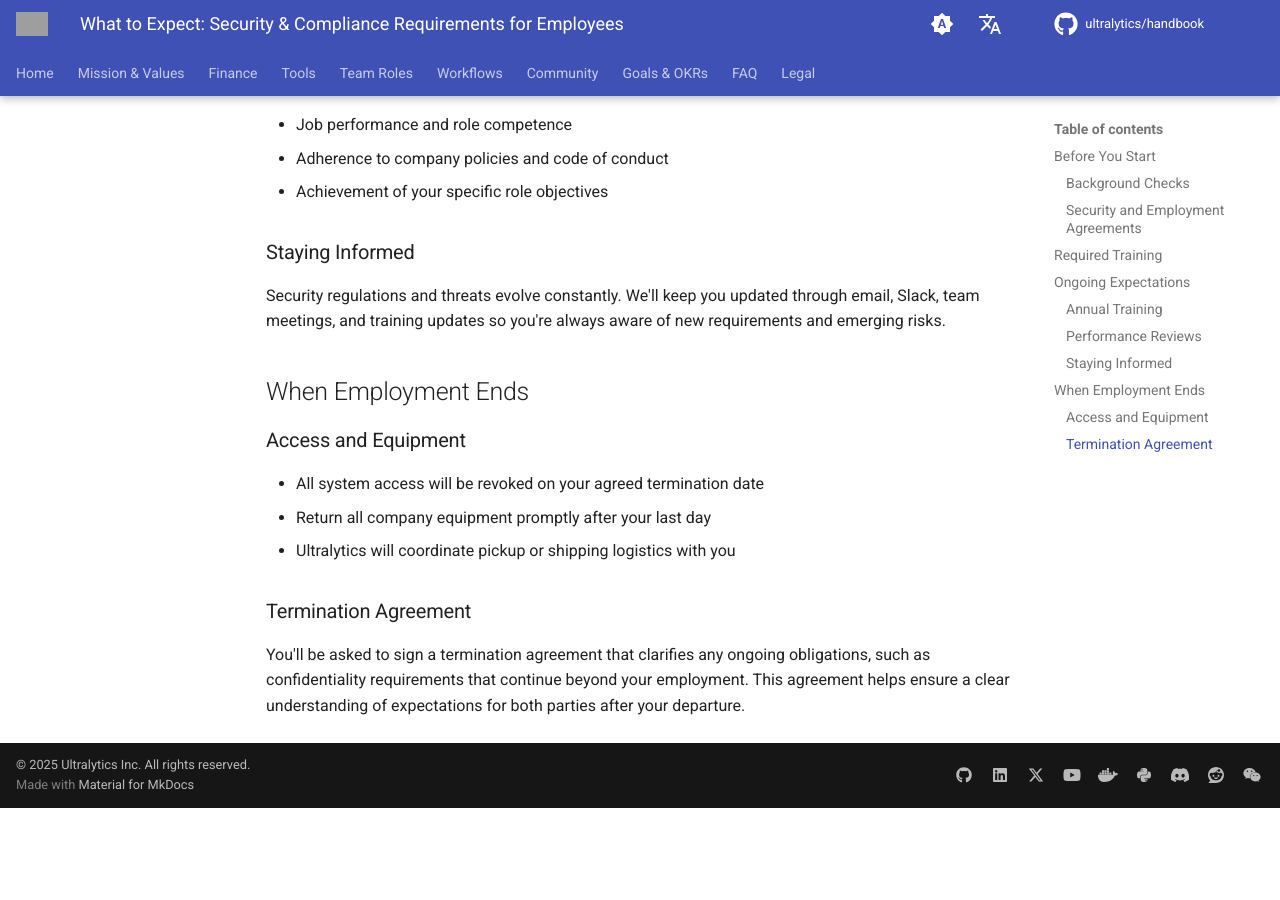
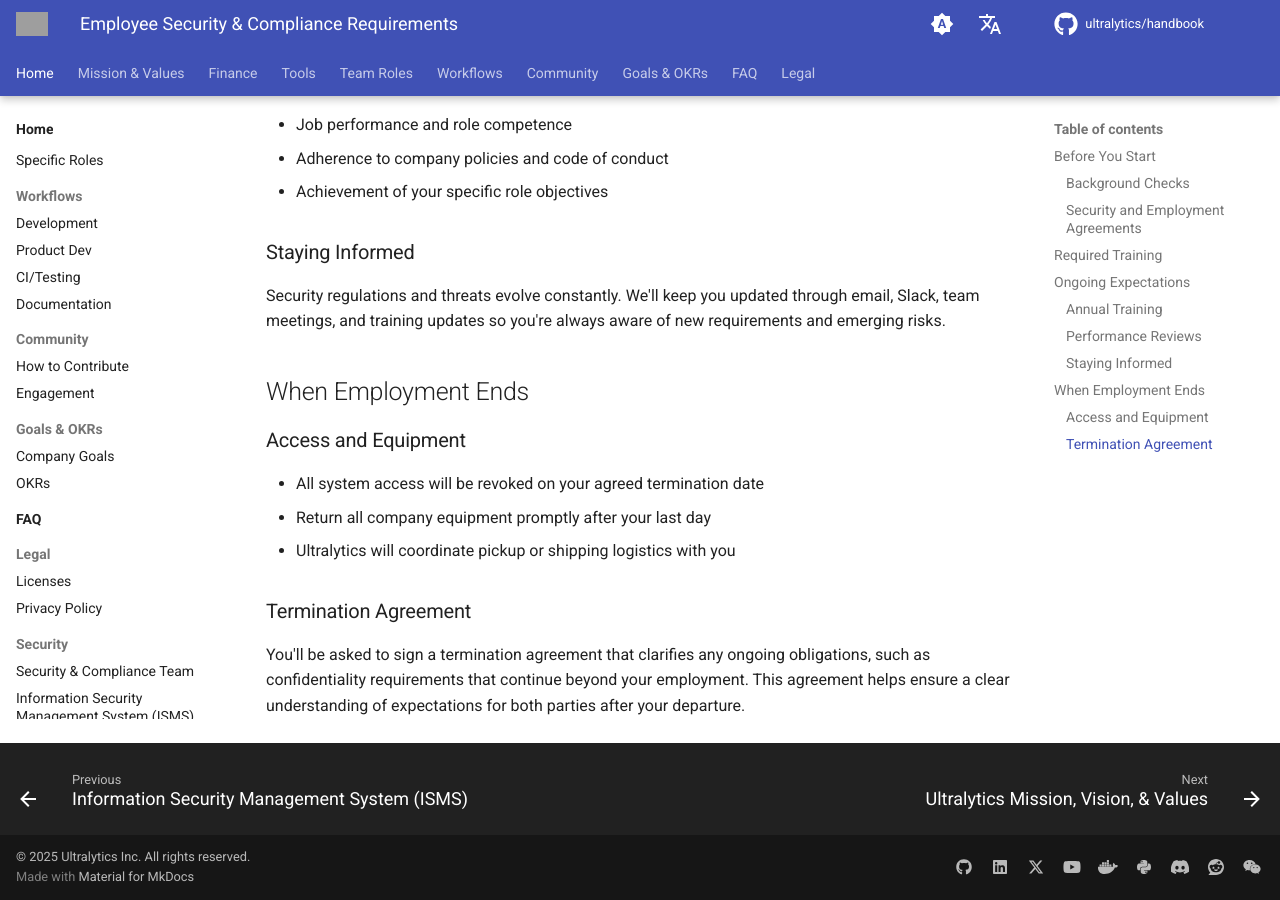
Before and after one commit to ultralytics/handbook, an MkDocs documentation site: the page built from docs/en/security/employee-security-compliance-requirements.md, in a window 1280 px wide and 900 px high, scrolled down 1330 px. Built offline with MkDocs 1.6.1 and Material for MkDocs 9.7.7, drawn with Linux system fonts in a browser that asks for light colours; comment, search, counter and statistics services are not loaded; before the commit the page ends 2138 px from its top, so only the background shows below that; grey boxes are pictures that could not be loaded.

Commit message:
New /security directory (#140)
Signed-off-by: zkontri <kontrikova.z@gmail.com>
Signed-off-by: Glenn Jocher <glenn.jocher@ultralytics.com>
Co-authored-by: UltralyticsAssistant <web@ultralytics.com>
Co-authored-by: Glenn Jocher <glenn.jocher@ultralytics.com>

```diff
--- a/mkdocs.yml
+++ b/mkdocs.yml
@@ -190,6 +190,10 @@
       - Legal:
           - Licenses: legal/licenses.md
           - Privacy Policy: legal/privacy-policy.md
+      - Security:
+          - Security & Compliance Team: security/team.md
+          - Information Security Management System (ISMS): security/isms.md
+          - Employee Security & Compliance Requirements: security/employee-security-compliance-requirements.md
   - Mission & Values:
       - mission-vision-values/index.md
   - Finance:
```
Also changed, not shown: docs/en/security/employee-security-compliance-requirements.md (renamed from docs/en/employee-security-compliance-requirements.md), docs/en/security/isms.md (renamed from docs/en/isms-overview.md), docs/en/security/team.md (renamed from docs/en/security.md).
